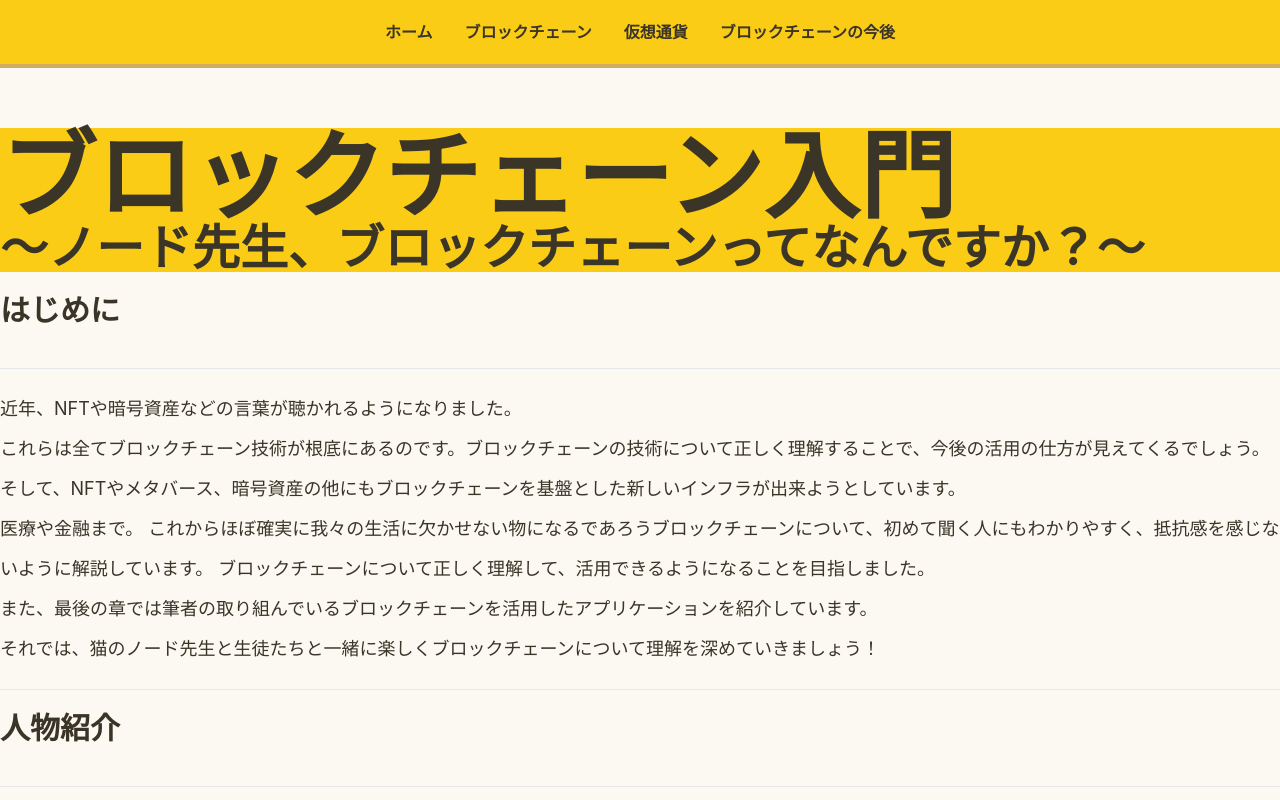
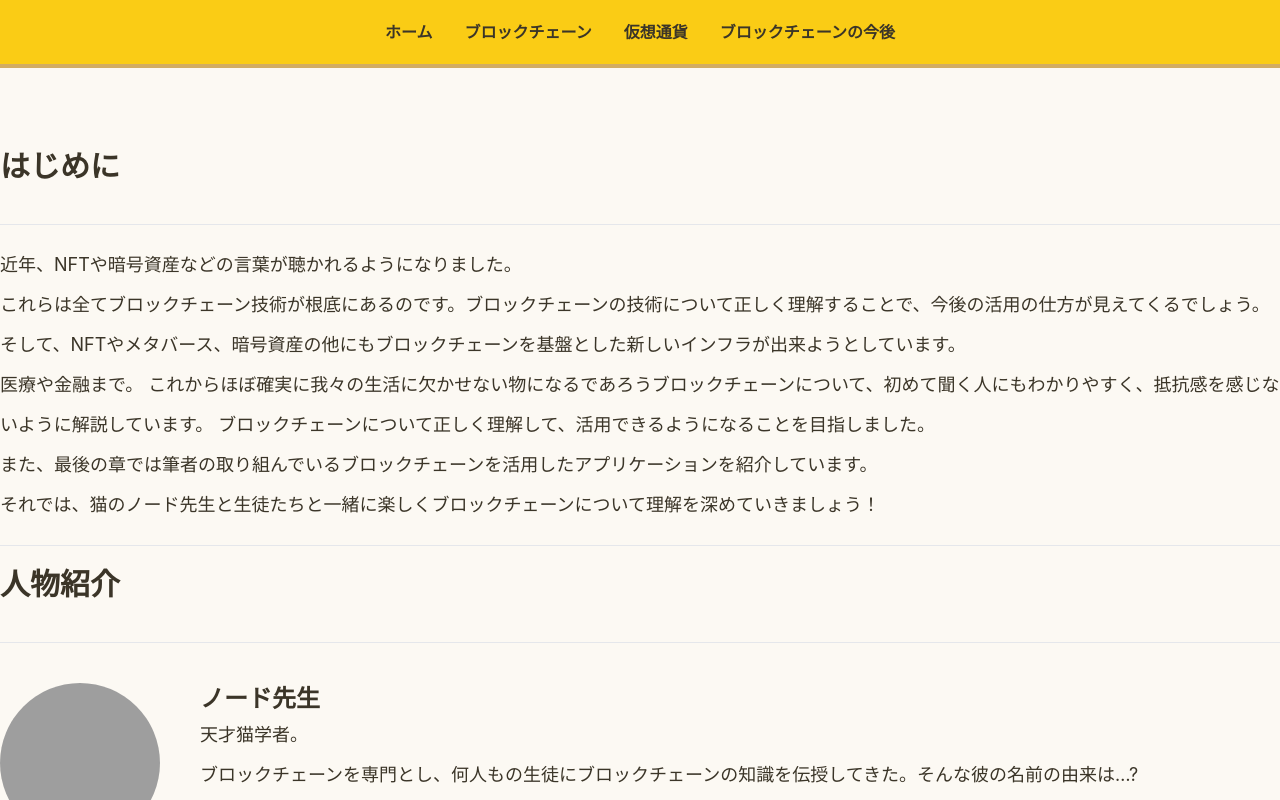
Before and after one commit to gatolife-creator/webcontest, a React (Create React App) app: page / in a window 1280 px wide. Built offline with nearby package versions, Linux system fonts and the light colour scheme; grey boxes are pictures that could not be loaded.

Commit message:
トップ画面のデザインを修正。

```diff
--- a/src/components/Drawer.tsx
+++ b/src/components/Drawer.tsx
@@ -6,7 +6,7 @@ export const Drawer = (props: { children: React.ReactNode }) => {
   return (
     <div className="drawer">
       <input id="my-drawer-3" type="checkbox" className="drawer-toggle" />
-      <div className="drawer-content flex flex-col">
+      <div className="drawer-content">
         <Navbar />
         {props.children}
       </div>
--- a/src/pages/Home.tsx
+++ b/src/pages/Home.tsx
@@ -10,10 +10,13 @@ export const Home = () => {
   return (
     <>
       <Drawer>
-        <Main>
-          <div className="position-sticky top-0 left-0 w-screen h-1/3 bg-primary table-cell">
-            <h1 className="text-8xl font-bold align-middle">ブロックチェーン入門</h1>
-            <p className="text-5xl font-bold">〜ノード先生、ブロックチェーンってなんですか？〜</p>
+        <div className="table w-full h-full bg-primary">
+          <div className="table-cell align-middle">
+            <h1 className="text-8xl font-bold text-center mb-5">ブロックチェーン入門</h1>
+            <p className="text-3xl font-bold text-center">
+              〜ノード先生、ブロックチェーンってなんですか？〜
+            </p>
+          </div>
           {/* <img
             src={`${process.env.PUBLIC_URL}/blockchain-logo.png`}
             alt=""
@@ -21,6 +24,7 @@ export const Home = () => {
             style={{ width: "600px" }}
           /> */}
         </div>
+        <Main>
           <div className="clear-right"></div>
           <SectionTitle>はじめに</SectionTitle>
           <Separator />
```
Lines whose indentation alone changed are shown as unchanged.
